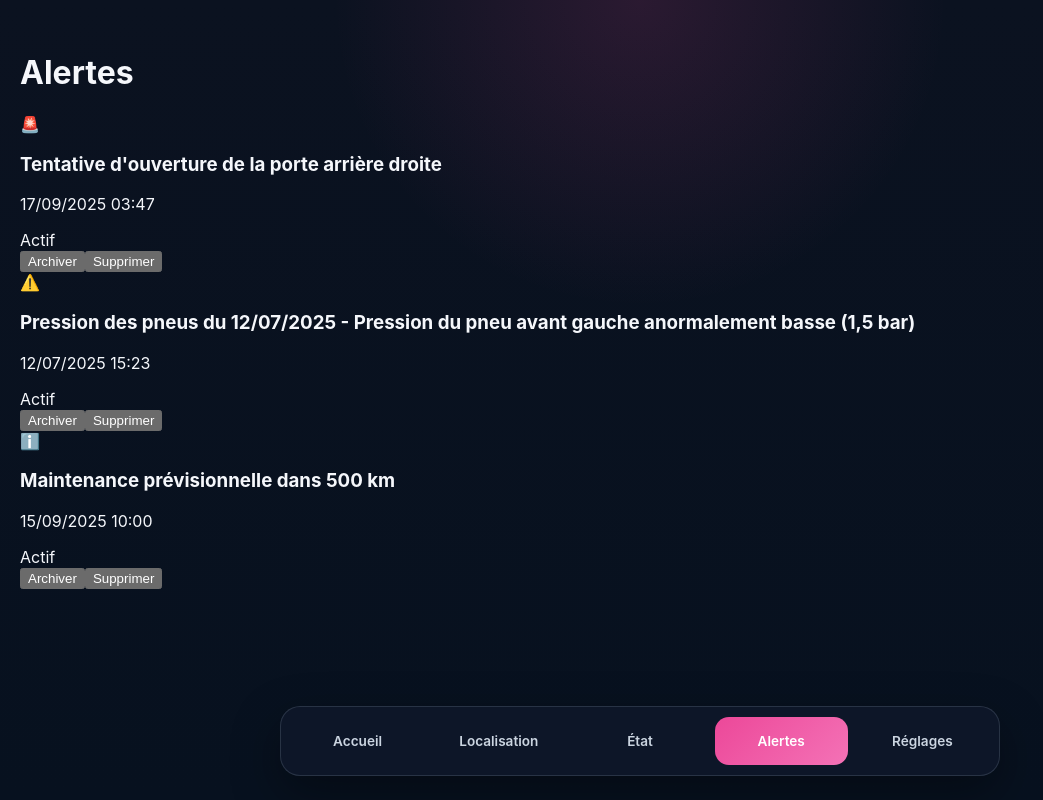
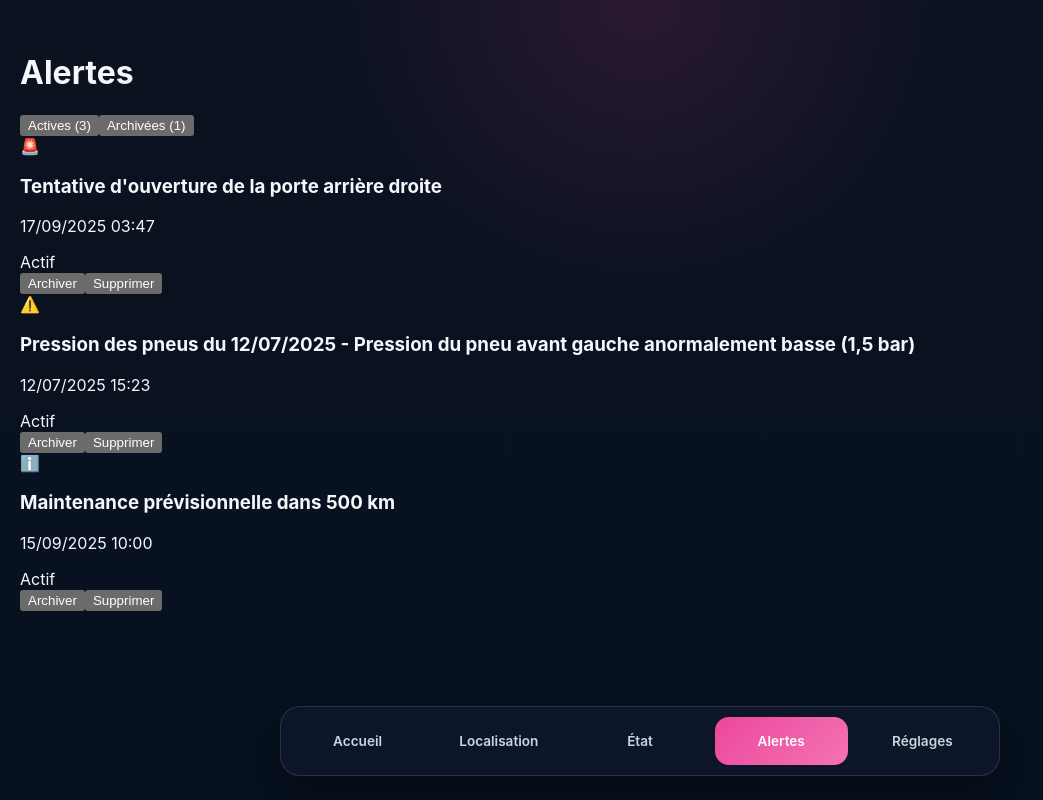
Before and after one commit to Luluberlu200/GuardDrive_Projet, a React (Vite) app in the folder GuardDrive/: page /alertes in a window 1280 px wide. Shown: the whole page, without its empty margins (0-1043 px from the left). Built offline with nearby package versions, Linux system fonts and the light colour scheme.

Commit message:
feat: restore alerts page with toggle and archiving functionality

```diff
--- a/GuardDrive/src/pages/Alerts.tsx
+++ b/GuardDrive/src/pages/Alerts.tsx
@@ -1,11 +1,13 @@
 import { useState } from 'react';
 import { AlertList } from '../components/alerts/AlertList';
+import { AlertToggle } from '../components/alerts/AlertToggle';
 import { mockAlerts } from '../data/mockAlerts';
 import type { Alert } from '../types/alert';
 
 export default function Alerts() {
   const [alerts, setAlerts] = useState<Alert[]>(mockAlerts);
   const [isLoading] = useState(false);
+  const [showArchived, setShowArchived] = useState(false);
 
   const handleArchive = (id: string) => {
     const updated = alerts.map((alert) =>
@@ -19,18 +21,45 @@ export default function Alerts() {
     setAlerts(updated);
   };
 
+  const handleUnarchive = (id: string) => {
+    const updated = alerts.map((alert) =>
+      alert.id === id ? { ...alert, status: 'active' as const } : alert
+    );
+    setAlerts(updated);
+  };
+
   const activeAlerts = alerts.filter((alert) => alert.status === 'active');
+  const archivedAlerts = alerts.filter((alert) => alert.status === 'archived');
 
   return (
     <div className="page-alerts">
+      <div className="alerts-header">
         <h1>Alertes</h1>
+        <AlertToggle
+          showArchived={showArchived}
+          onToggle={() => setShowArchived(!showArchived)}
+          activeCount={activeAlerts.length}
+          archivedCount={archivedAlerts.length}
+        />
+      </div>
 
+      {showArchived ? (
+        <AlertList
+          alerts={archivedAlerts}
+          isLoading={isLoading}
+          onArchive={handleUnarchive}
+          onDelete={handleDelete}
+          isArchivedView={true}
+        />
+      ) : (
         <AlertList
           alerts={activeAlerts}
           isLoading={isLoading}
           onArchive={handleArchive}
           onDelete={handleDelete}
+          isArchivedView={false}
         />
+      )}
     </div>
   );
 }
--- a/GuardDrive/src/styles/alerts.css
+++ b/GuardDrive/src/styles/alerts.css
@@ -10,6 +10,21 @@
   color: #f5f7fb;
   font-size: 28px;
   font-weight: 700;
+}
+
+/* Switch toggle */
+.alerts-toggle {
+  position: absolute;
+  top: 20px;
+  right: 20px;
+  display: flex;
+  align-items: center;
+  gap: 2px;
+  background: rgba(15, 23, 42, 0.9);
+  border: 1px solid rgba(148, 163, 184, 0.2);
+  border-radius: 20px;
+  padding: 2px;
+  backdrop-filter: blur(10px);
 }
 
 .toggle-option {
```
Lines whose indentation alone changed are shown as unchanged.
